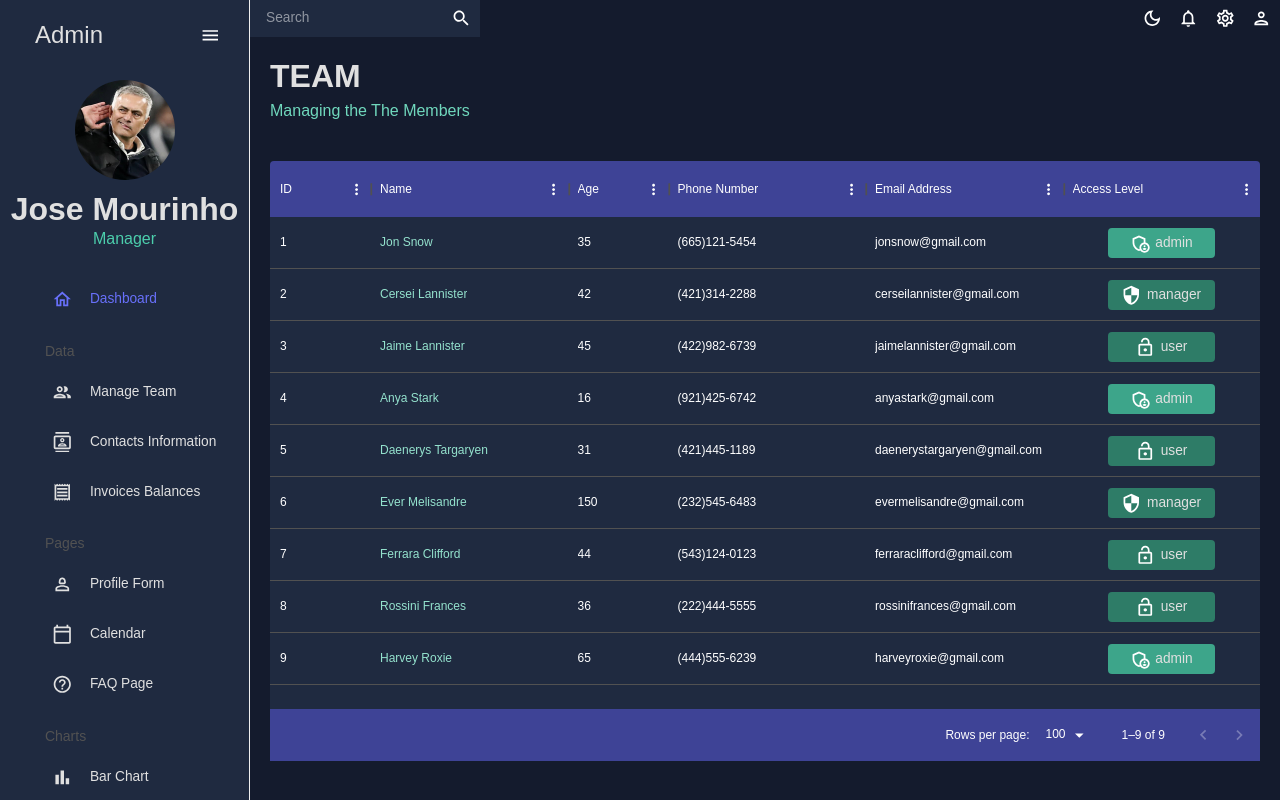
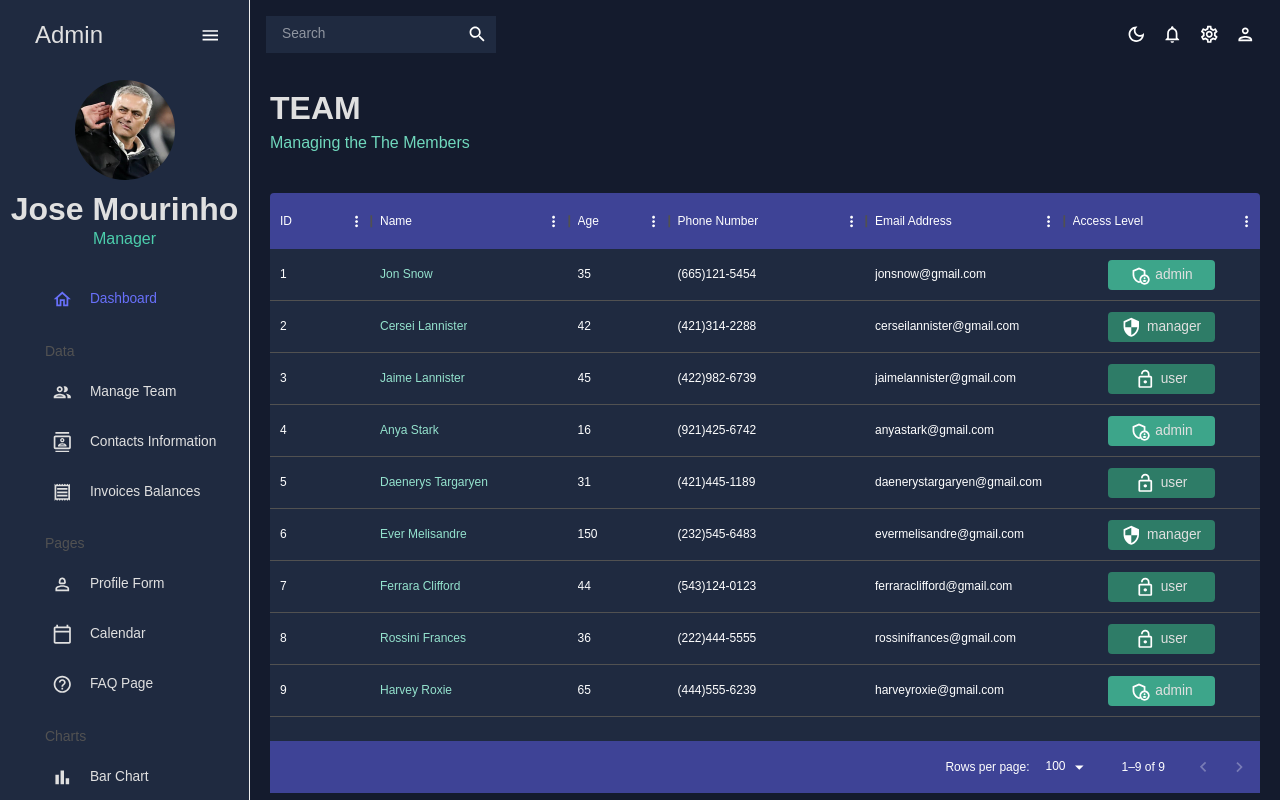
Before and after one commit to alexmassimino9/react-admin-dashboard, a React (Create React App) app: page /team in a window 1280 px wide. Shown: the top 800 px of the page. Built offline with nearby package versions, Linux system fonts and the light colour scheme.

Commit message:
added local storage for saving theme

```diff
--- a/src/theme.js
+++ b/src/theme.js
@@ -1,4 +1,4 @@
-import { createContext, useState, useMemo } from "react";
+import { useEffect, createContext, useState, useMemo } from "react";
 import { createTheme } from "@mui/material/styles";
 
 // color design tokens
@@ -200,7 +200,13 @@ export const ColorModeContext = createContext({
 });
 
 export const useMode = () => {
-  const [mode, setMode] = useState("dark");
+  const [mode, setMode] = useState(
+    () => localStorage.getItem("themeMode") || "dark"
+  );
+
+  useEffect(() => {
+    localStorage.setItem("themeMode", mode);
+  }, [mode]);
 
   const colorMode = useMemo(
     () => ({
--- a/src/views/global/Topbar.jsx
+++ b/src/views/global/Topbar.jsx
@@ -1,12 +1,5 @@
 import React, { useContext } from "react";
-import {
-  Box,
-  Icon,
-  Button,
-  useTheme,
-  InputBase,
-  IconButton,
-} from "@mui/material";
+import { Box, useTheme, InputBase, IconButton } from "@mui/material";
 import { ColorModeContext, tokens } from "../../theme";
 import LightModeOulinedIcon from "@mui/icons-material/LightModeOutlined";
 import DarkModeOutlinedIcon from "@mui/icons-material/DarkModeOutlined";
@@ -19,7 +12,7 @@ const Topbar = () => {
   const colors = tokens(theme.palette.mode);
   const colorMode = useContext(ColorModeContext);
   return (
-    <Box display="flex" justifyContent={"space-between"}>
+    <Box display="flex" justifyContent={"space-between"} p={2}>
       {/* SEARCH BAR */}
       <Box
         display="flex"
```
